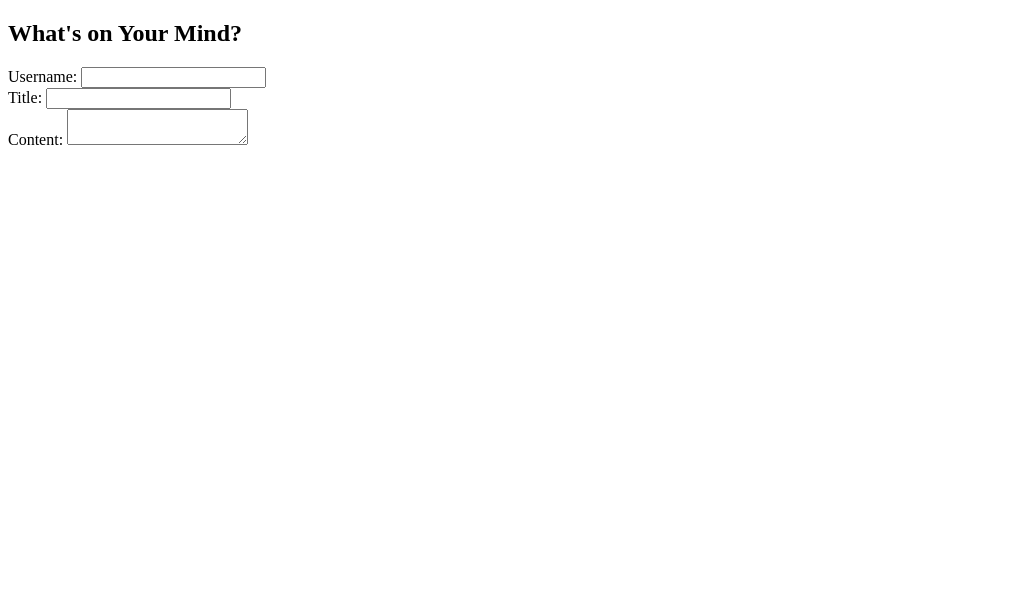
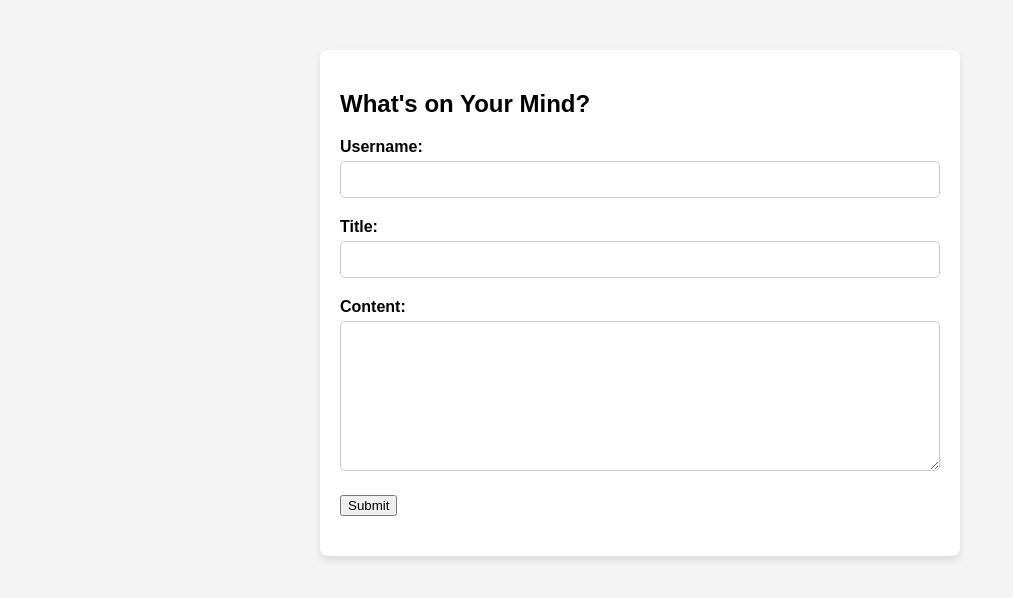
Before and after one commit to ParthKapadia2207/MyBlog, a plain HTML site: page index.html in a window 1280 px wide. Shown: the whole page, without its empty margins (0-1013 px from the left). Drawn offline with Linux system fonts and the light colour scheme.

Commit message:
add css file

```diff
--- /dev/null
+++ b/assets/css/style.css
@@ -0,0 +1,45 @@
+body {
+    font-family: Arial, sans-serif;
+    background-color: #f4f4f4;
+    margin: 0;
+    padding: 0;
+}
+.container {
+    max-width: 600px;
+    margin: 50px auto;
+    background-color: #fff;
+    padding: 20px;
+    border-radius: 8px;
+    box-shadow: 0 4px 8px rgba(0, 0, 0, 0.1);
+}
+.form-group {
+    margin-bottom: 20px;
+}
+label {
+    display: block;
+    font-weight: bold;
+    margin-bottom: 5px;
+}
+input[type="text"],
+textarea {
+    width: 100%;
+    padding: 10px;
+    box-sizing: border-box;
+    border: 1px solid #ccc;
+    border-radius: 5px;
+}
+textarea {
+    height: 150px;
+}
+input[type="submit"] {
+    padding: 10px 20px;
+    background-color: #007bff;
+    color: #fff;
+    border: none;
+    cursor: pointer;
+    border-radius: 5px;
+    font-size: 16px;
+}
+input[type="submit"]:hover {
+    background-color: #0056b3;
+}
--- a/index.html
+++ b/index.html
@@ -4,6 +4,7 @@
     <meta charset="UTF-8">
     <meta name="viewport" content="width=device-width, initial-scale=1.0">
     <title>My _First_Blog</title>
+    <link rel="stylesheet" href="/assets/css/style.css">
 </head>
 <header>
 
@@ -24,8 +25,11 @@
         <div class="form-group">
             <label id="blog_contentL"> Content:</label>
             <textarea id="blog_content"></textarea>
+
         </div>
-
+        <div class="form-group">
+            <button type="submit" id="submit">Submit</button>
+        </div>
 
 </div>
 </body>
```
Also changed, not shown: 1 other file.
